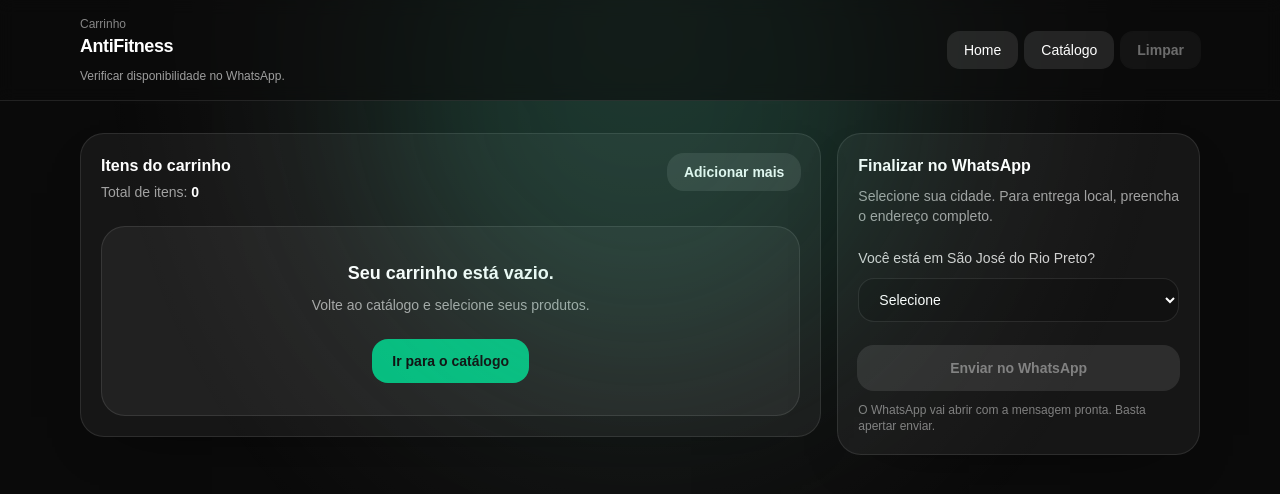
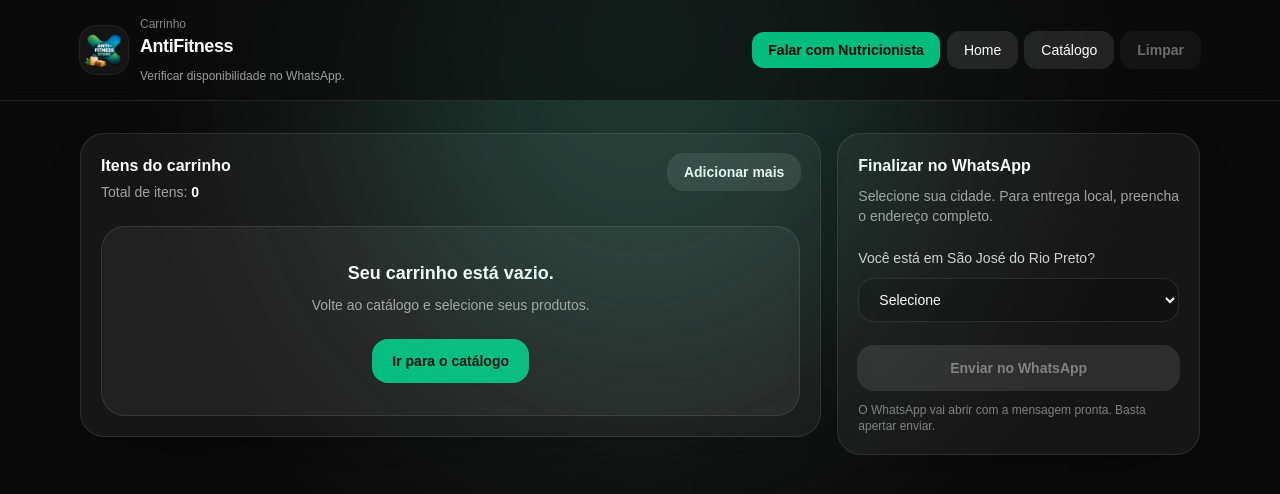
Before and after one commit to AtsumyTNK/AntiFitiness_Catalogo, a Next.js app: page /carrinho in a window 1280 px wide. Shown: the top 494 px of the page. Built offline with nearby package versions, Linux system fonts and the light colour scheme.

Commit message:
Adiciona botão de nutricionista no catálogo e carrinho. E ajuste do layout da página

```diff
--- a/app/carrinho/page.tsx
+++ b/app/carrinho/page.tsx
@@ -1,19 +1,35 @@
 "use client";
 
 import { CartItem, clearCart, getCart, removeCartItem, updateCartItem } from "@/lib/cart";
+import Image from "next/image";
 import Link from "next/link";
 import { useEffect, useMemo, useState } from "react";
 
 const WHATS_NUMBER = "5517981229285";
 const WHATS_AVAILABILITY_NOTE = "Verificar disponibilidade no WhatsApp.";
 
+/**
+ * Link do nutricionista com mensagem pronta.
+ */
+const NUTRI_WHATS_NUMBER = "5517997429113";
+const NUTRI_WHATS_MESSAGE =
+  "Olá! Vim pelo Catálogo Online do AntiFitness e gostaria de falar com o nutricionista.";
+const NUTRI_WHATS_LINK = `https://wa.me/${NUTRI_WHATS_NUMBER}?text=${encodeURIComponent(
+  NUTRI_WHATS_MESSAGE
+)}`;
+
 type CityChoice = "" | "RIO_PRETO" | "OUTRA";
 
+/**
+ * Monta a URL do WhatsApp com a mensagem do carrinho.
+ */
 function buildWhatsUrl(message: string) {
   return `https://wa.me/${WHATS_NUMBER}?text=${encodeURIComponent(message)}`;
 }
 
-/** Compat Layer (se algum carrinho antigo existir no storage) */
+/**
+ * Compat Layer para suportar formatos antigos e novos do carrinho.
+ */
 type LegacyCartFields = Partial<{
   productSlug: string;
   productName: string;
@@ -63,9 +79,15 @@ function getKey(i: CartItem): string {
 }
 
 export default function CarrinhoPage() {
+  /**
+   * hydrated controla a leitura do carrinho apenas no client.
+   */
   const [hydrated, setHydrated] = useState(false);
   const [items, setItems] = useState<CartItem[]>([]);
 
+  /**
+   * Campos usados para entrega local.
+   */
   const [city, setCity] = useState<CityChoice>("");
   const [bairro, setBairro] = useState("");
   const [numeroCasa, setNumeroCasa] = useState("");
@@ -77,6 +99,9 @@ export default function CarrinhoPage() {
     setItems(getCart());
   }, []);
 
+  /**
+   * Total de itens do carrinho.
+   */
   const totalItems = useMemo(() => items.reduce((acc, i) => acc + getQty(i), 0), [items]);
 
   function sync() {
@@ -114,6 +139,9 @@ export default function CarrinhoPage() {
     sync();
   }
 
+  /**
+   * Monta a mensagem que será enviada para o WhatsApp.
+   */
   function buildMessage() {
     const lines = items.map((i) => `- ${getQty(i)}x ${getName(i)} — ${getVariantLabel(i)}`);
 
@@ -155,10 +183,12 @@ export default function CarrinhoPage() {
       alert("Seu carrinho está vazio.");
       return;
     }
+
     if (!city) {
       alert("Selecione se você está em São José do Rio Preto ou em outra cidade.");
       return;
     }
+
     window.location.href = buildWhatsUrl(buildMessage());
   }
 
@@ -166,21 +196,50 @@ export default function CarrinhoPage() {
 
   return (
     <main className="min-h-screen bg-neutral-950 text-white">
+      {/* Fundo decorativo */}
       <div className="pointer-events-none fixed inset-0">
         <div className="absolute -top-40 left-1/2 h-130 w-130 -translate-x-1/2 rounded-full bg-emerald-500/15 blur-[90px]" />
         <div className="absolute inset-0 bg-[radial-gradient(ellipse_at_top,rgba(255,255,255,0.10),transparent_60%)]" />
       </div>
 
+      {/* Header */}
       <header className="sticky top-0 z-20 border-b border-white/10 bg-neutral-950/60 backdrop-blur">
         <div className="mx-auto flex max-w-6xl flex-col gap-3 px-4 py-4 sm:flex-row sm:items-center sm:justify-between">
-          <div className="leading-tight">
-            <p className="text-xs text-white/50">Carrinho</p>
-            <h1 className="text-lg font-semibold tracking-tight">AntiFitness</h1>
-            <p className="mt-2 text-xs text-white/60">{WHATS_AVAILABILITY_NOTE}</p>
+          {/* Marca */}
+          <div className="flex items-center gap-3">
+            <div className="flex h-12 w-12 items-center justify-center overflow-hidden rounded-2xl bg-white/5 ring-1 ring-white/10">
+              <Image
+                src="/logo.svg"
+                alt="Logo AntiFitness"
+                width={40}
+                height={40}
+                className="h-10 w-10 object-contain"
+                priority
+              />
+            </div>
+
+            <div className="leading-tight">
+              <p className="text-xs text-white/50">Carrinho</p>
+              <h1 className="text-lg font-semibold tracking-tight">AntiFitness</h1>
+              <p className="mt-2 text-xs text-white/60">{WHATS_AVAILABILITY_NOTE}</p>
+            </div>
           </div>
 
+          {/* Navegação e ação externa */}
           <div className="flex flex-wrap items-center gap-2">
-            <Link href="/" className="rounded-xl bg-white/10 px-4 py-2 text-sm font-medium ring-1 ring-white/10 hover:bg-white/15">
+            <a
+              href={NUTRI_WHATS_LINK}
+              target="_blank"
+              rel="noreferrer"
+              className="rounded-xl bg-emerald-500 px-4 py-2 text-sm font-semibold text-neutral-950 hover:bg-emerald-400"
+            >
+              Falar com Nutricionista
+            </a>
+
+            <Link
+              href="/"
+              className="rounded-xl bg-white/10 px-4 py-2 text-sm font-medium ring-1 ring-white/10 hover:bg-white/15"
+            >
               Home
             </Link>
 
@@ -203,7 +262,9 @@ export default function CarrinhoPage() {
         </div>
       </header>
 
+      {/* Conteúdo */}
       <section className="mx-auto grid max-w-6xl grid-cols-1 gap-4 px-4 py-6 sm:py-8 lg:grid-cols-12">
+        {/* Lista do carrinho */}
         <div className="lg:col-span-8">
           <div className="rounded-3xl border border-white/10 bg-white/5 p-5 shadow-[0_20px_60px_-40px_rgba(0,0,0,0.9)]">
             <div className="flex flex-col gap-3 sm:flex-row sm:items-start sm:justify-between">
@@ -241,7 +302,10 @@ export default function CarrinhoPage() {
             ) : (
               <div className="mt-6 space-y-3">
                 {items.map((i) => (
-                  <div key={getKey(i)} className="rounded-3xl border border-white/10 bg-white/5 p-4 transition hover:bg-white/7">
+                  <div
+                    key={getKey(i)}
+                    className="rounded-3xl border border-white/10 bg-white/5 p-4 transition hover:bg-white/7"
+                  >
                     <div className="flex items-start justify-between gap-4">
                       <div className="min-w-0">
                         <p className="truncate text-sm font-semibold">{getName(i)}</p>
@@ -259,14 +323,22 @@ export default function CarrinhoPage() {
                     </div>
 
                     <div className="mt-4 flex flex-col gap-3 sm:flex-row sm:items-center sm:justify-between">
-                      <div className="inline-flex items-center justify-between gap-2 rounded-2xl bg-neutral-950/40 p-1 ring-1 ring-white/10 w-full sm:w-auto">
-                        <button onClick={() => dec(i)} className="grid h-10 w-12 place-items-center rounded-2xl bg-white/10 text-sm font-semibold hover:bg-white/15" type="button">
+                      <div className="inline-flex w-full items-center justify-between gap-2 rounded-2xl bg-neutral-950/40 p-1 ring-1 ring-white/10 sm:w-auto">
+                        <button
+                          onClick={() => dec(i)}
+                          className="grid h-10 w-12 place-items-center rounded-2xl bg-white/10 text-sm font-semibold hover:bg-white/15"
+                          type="button"
+                        >
                           −
                         </button>
 
                         <span className="min-w-10 text-center text-sm font-semibold">{getQty(i)}</span>
 
-                        <button onClick={() => inc(i)} className="grid h-10 w-12 place-items-center rounded-2xl bg-white/10 text-sm font-semibold hover:bg-white/15" type="button">
+                        <button
+                          onClick={() => inc(i)}
+                          className="grid h-10 w-12 place-items-center rounded-2xl bg-white/10 text-sm font-semibold hover:bg-white/15"
+                          type="button"
+                        >
                           +
                         </button>
                       </div>
@@ -280,10 +352,13 @@ export default function CarrinhoPage() {
           </div>
         </div>
 
+        {/* Finalização */}
         <aside className="lg:col-span-4">
           <div className="rounded-3xl border border-white/10 bg-white/5 p-5 shadow-[0_20px_60px_-40px_rgba(0,0,0,0.9)]">
             <h3 className="text-base font-semibold">Finalizar no WhatsApp</h3>
-            <p className="mt-2 text-sm text-white/60">Selecione sua cidade. Para entrega local, preencha o endereço completo.</p>
+            <p className="mt-2 text-sm text-white/60">
+              Selecione sua cidade. Para entrega local, preencha o endereço completo.
+            </p>
 
             <div className="mt-5">
               <label className="text-sm font-medium text-white/80">Você está em São José do Rio Preto?</label>
@@ -303,22 +378,38 @@ export default function CarrinhoPage() {
               <div className="mt-4 space-y-3">
                 <div>
                   <label className="text-sm font-medium text-white/80">Bairro / Endereço</label>
-                  <input value={bairro} onChange={(e) => setBairro(e.target.value)} className="mt-2 w-full rounded-2xl border border-white/10 bg-neutral-950/40 px-4 py-3 text-sm outline-none placeholder:text-white/30 focus:border-emerald-500/40 focus:ring-2 focus:ring-emerald-500/20" />
+                  <input
+                    value={bairro}
+                    onChange={(e) => setBairro(e.target.value)}
+                    className="mt-2 w-full rounded-2xl border border-white/10 bg-neutral-950/40 px-4 py-3 text-sm outline-none placeholder:text-white/30 focus:border-emerald-500/40 focus:ring-2 focus:ring-emerald-500/20"
+                  />
                 </div>
 
                 <div>
                   <label className="text-sm font-medium text-white/80">Nº da casa</label>
-                  <input value={numeroCasa} onChange={(e) => setNumeroCasa(e.target.value)} className="mt-2 w-full rounded-2xl border border-white/10 bg-neutral-950/40 px-4 py-3 text-sm outline-none placeholder:text-white/30 focus:border-emerald-500/40 focus:ring-2 focus:ring-emerald-500/20" />
+                  <input
+                    value={numeroCasa}
+                    onChange={(e) => setNumeroCasa(e.target.value)}
+                    className="mt-2 w-full rounded-2xl border border-white/10 bg-neutral-950/40 px-4 py-3 text-sm outline-none placeholder:text-white/30 focus:border-emerald-500/40 focus:ring-2 focus:ring-emerald-500/20"
+                  />
                 </div>
 
                 <div>
                   <label className="text-sm font-medium text-white/80">Local de referência</label>
-                  <input value={referencia} onChange={(e) => setReferencia(e.target.value)} className="mt-2 w-full rounded-2xl border border-white/10 bg-neutral-950/40 px-4 py-3 text-sm outline-none placeholder:text-white/30 focus:border-emerald-500/40 focus:ring-2 focus:ring-emerald-500/20" />
+                  <input
+                    value={referencia}
+                    onChange={(e) => setReferencia(e.target.value)}
+                    className="mt-2 w-full rounded-2xl border border-white/10 bg-neutral-950/40 px-4 py-3 text-sm outline-none placeholder:text-white/30 focus:border-emerald-500/40 focus:ring-2 focus:ring-emerald-500/20"
+                  />
                 </div>
 
                 <div>
                   <label className="text-sm font-medium text-white/80">Preferência de período</label>
-                  <input value={periodo} onChange={(e) => setPeriodo(e.target.value)} className="mt-2 w-full rounded-2xl border border-white/10 bg-neutral-950/40 px-4 py-3 text-sm outline-none placeholder:text-white/30 focus:border-emerald-500/40 focus:ring-2 focus:ring-emerald-500/20" />
+                  <input
+                    value={periodo}
+                    onChange={(e) => setPeriodo(e.target.value)}
+                    className="mt-2 w-full rounded-2xl border border-white/10 bg-neutral-950/40 px-4 py-3 text-sm outline-none placeholder:text-white/30 focus:border-emerald-500/40 focus:ring-2 focus:ring-emerald-500/20"
+                  />
                 </div>
               </div>
             )}
@@ -337,7 +428,9 @@ export default function CarrinhoPage() {
               Enviar no WhatsApp
             </button>
 
-            <p className="mt-3 text-xs text-white/45">O WhatsApp vai abrir com a mensagem pronta. Basta apertar enviar.</p>
+            <p className="mt-3 text-xs text-white/45">
+              O WhatsApp vai abrir com a mensagem pronta. Basta apertar enviar.
+            </p>
           </div>
         </aside>
       </section>
--- a/app/catalogo/page.tsx
+++ b/app/catalogo/page.tsx
@@ -9,6 +9,16 @@ import { useEffect, useMemo, useState } from "react";
  * Mensagem padrão exibida no catálogo e nas páginas relacionadas.
  */
 const WHATS_AVAILABILITY_NOTE = "Verificar disponibilidade no WhatsApp.";
+
+/**
+ * Link do nutricionista com mensagem pronta.
+ */
+const NUTRI_WHATS_NUMBER = "5517997429113";
+const NUTRI_WHATS_MESSAGE =
+  "Olá! Vim pelo Catálogo Online do AntiFitness e gostaria de falar com o nutricionista.";
+const NUTRI_WHATS_LINK = `https://wa.me/${NUTRI_WHATS_NUMBER}?text=${encodeURIComponent(
+  NUTRI_WHATS_MESSAGE
+)}`;
 
 /**
  * Shape do produto retornado por /api/products.
@@ -93,6 +103,16 @@ export default function CatalogoPage() {
   const [page, setPage] = useState(1);
 
   /**
+   * Faz a tela voltar para o topo de forma suave.
+   */
+  function scrollToTop() {
+    window.scrollTo({
+      top: 0,
+      behavior: "smooth",
+    });
+  }
+
+  /**
    * Carrega os produtos do backend.
    */
   useEffect(() => {
@@ -138,6 +158,7 @@ export default function CatalogoPage() {
     setQ("");
     setCategory("TODAS");
     setPage(1);
+    scrollToTop();
   }
 
   /**
@@ -190,12 +211,20 @@ export default function CatalogoPage() {
     return filtered.slice(start, end);
   }, [filtered, safePage]);
 
+  /**
+   * Vai para a página anterior e retorna ao topo.
+   */
   function prevPage() {
     setPage((p) => clamp(p - 1, 1, totalPages));
+    scrollToTop();
   }
 
+  /**
+   * Vai para a próxima página e retorna ao topo.
+   */
   function nextPage() {
     setPage((p) => clamp(p + 1, 1, totalPages));
+    scrollToTop();
   }
 
   if (loading) {
@@ -244,7 +273,7 @@ export default function CatalogoPage() {
 
       {/* Header principal */}
       <header className="sticky top-0 z-20 border-b border-white/10 bg-neutral-950/60 backdrop-blur">
-        <div className="mx-auto flex max-w-6xl items-center justify-between gap-3 px-4 py-4">
+        <div className="mx-auto flex max-w-6xl flex-wrap items-center justify-between gap-3 px-4 py-4">
           {/* Bloco da marca */}
           <div className="flex items-center gap-3">
             <div className="flex h-12 w-12 items-center justify-center overflow-hidden rounded-2xl bg-white/5 ring-1 ring-white/10">
@@ -265,7 +294,16 @@ export default function CatalogoPage() {
           </div>
 
           {/* Navegação do topo */}
-          <div className="flex items-center gap-2">
+          <div className="flex flex-wrap items-center gap-2">
+            <a
+              href={NUTRI_WHATS_LINK}
+              target="_blank"
+              rel="noreferrer"
+              className="rounded-xl bg-emerald-500 px-4 py-2 text-sm font-semibold text-neutral-950 hover:bg-emerald-400"
+            >
+              Falar com Nutricionista
+            </a>
+
             <Link
               href="/"
               className="rounded-xl bg-white/10 px-4 py-2 text-sm font-medium ring-1 ring-white/10 hover:bg-white/15"
--- a/app/page.tsx
+++ b/app/page.tsx
@@ -7,6 +7,16 @@ import { useMemo, useState } from "react";
 
 const WHATS_NUMBER = "5517981229285";
 const WHATS_AVAILABILITY_NOTE = "Verificar disponibilidade no WhatsApp.";
+
+/**
+ * Número e mensagem do nutricionista.
+ */
+const NUTRI_WHATS_NUMBER = "5517997429113";
+const NUTRI_WHATS_MESSAGE =
+  "Olá! Vim pelo Catálogo Online do AntiFitness e gostaria de falar com o nutricionista.";
+const NUTRI_WHATS_LINK = `https://wa.me/${NUTRI_WHATS_NUMBER}?text=${encodeURIComponent(
+  NUTRI_WHATS_MESSAGE
+)}`;
 
 /**
  * Monta a URL do WhatsApp com a mensagem pronta.
@@ -148,6 +158,15 @@ export default function HomePage() {
 
           {/* Navegação principal */}
           <div className="flex items-center gap-2">
+            <a
+              href={NUTRI_WHATS_LINK}
+              target="_blank"
+              rel="noreferrer"
+              className="rounded-xl bg-emerald-500 px-4 py-2 text-sm font-semibold text-neutral-950 hover:bg-emerald-400"
+            >
+              Falar com Nutricionista
+            </a>
+
             <Link
               href="/catalogo"
               className="rounded-xl bg-white/10 px-4 py-2 text-sm font-medium ring-1 ring-white/10 hover:bg-white/15"
--- a/app/produto/[slug]/produto-client.tsx
+++ b/app/produto/[slug]/produto-client.tsx
@@ -376,7 +376,7 @@ export default function ProdutoClient(props?: { slug?: string }) {
               ×
             </button>
 
-            <div className="relative flex max-h-[85vh] min-h-[280px] items-center justify-center overflow-hidden rounded-3xl bg-white p-3 sm:p-4">
+            <div className="relative flex max-h-[85vh] min-h-70 items-center justify-center overflow-hidden rounded-3xl bg-white p-3 sm:p-4">
               <div className="relative h-[60vh] w-full max-w-[88vw] sm:h-[68vh] sm:max-w-[72vw] lg:max-w-3xl">
                 <Image
                   src={img}
```
Also changed, not shown: public/logo.svg.
